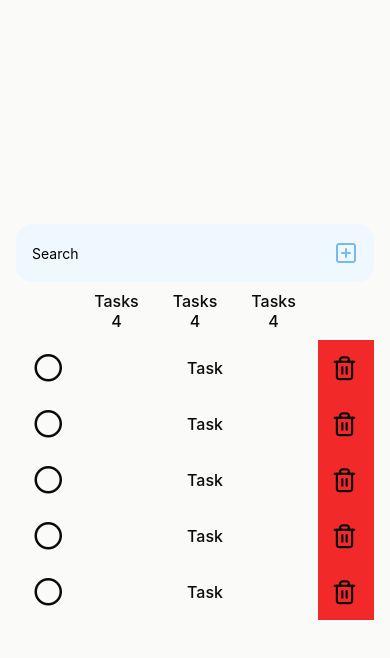
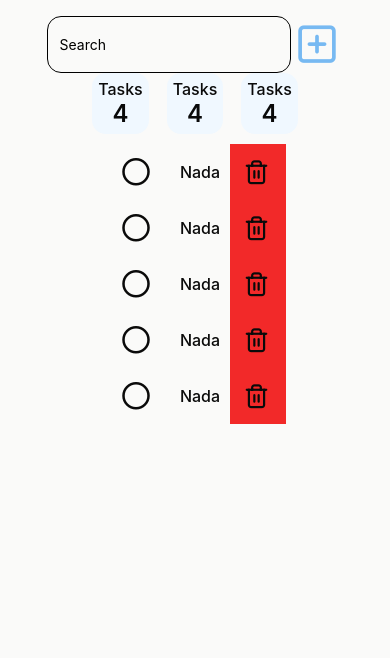
Before and after one commit to DaviBispo16/checklist-pro-app, a React Native app: screen / in a window 390 px wide. Shown: the top 658 px of the page. Built offline with nearby package versions, Linux system fonts and the light colour scheme.

Commit message:
feat: added list of tasks and search bar

```diff
--- a/App.tsx
+++ b/App.tsx
@@ -1,24 +1,50 @@
 import { StatusBar } from 'expo-status-bar';
-import { StyleSheet, Text, View } from 'react-native';
+import { FlatList, StyleSheet, Text, View, SafeAreaView} from 'react-native';
 import {Task} from './source/components/Task'
 import { CardNumber } from './source/components/CardNumber';
 import { InputAddTask } from './source/components/InputAddTask';
+import { useState } from 'react';
 
 export default function App() {
+
+  const [tasks, setTasks] = useState<{description: string, check: boolean}[]>([]);
+  const [taskTask, setTaskText] = useState("");
+
+
+
   return (
      <View style={styles.container}>
+     <SafeAreaView style={{flex: 1}}>
      <InputAddTask/>
-      <View style={{flexDirection: 'row', gap: 16}}>
+      <View style={{flexDirection: 'row', gap: 18, alignItems: 'center', justifyContent: 'center'}}>
       <CardNumber/>
       <CardNumber/>
       <CardNumber/>
       </View>
+
+      <View style={{marginTop: 10}}>
         <Task/>
         <Task/>
         <Task/>
         <Task/>
         <Task/>
-      <StatusBar style="auto" />
+      </View>
+
+
+      {/* <FlatList data={tasks} keyExtractor={(item, index) => index.toString()}
+        renderItem={
+        ({item}) => (
+          <Task/>
+        )
+      }
+      ListEmptyComponent={() => (
+        <View>
+          <Text>No tasks</Text>
+        </View>
+      )}
+
+        /> */}
+        </SafeAreaView>
      </View>
   );
 }
@@ -28,7 +54,8 @@ const styles = StyleSheet.create({
     flex: 1,
     backgroundColor: '#FAFAF9',
     alignItems: 'center',
-    justifyContent: 'center',
+    justifyContent: 'flex-start',
     padding: 16,
+
   },
 });
--- a/package.json
+++ b/package.json
@@ -11,7 +11,7 @@
   "dependencies": {
     "expo": "~51.0.28",
     "expo-status-bar": "~1.12.1",
-    "react": "18.2.0",
+    "react": "^18.3.1",
     "react-native": "0.74.5",
     "styled-components": "^6.1.12"
   },
--- a/source/components/CardNumber/index.tsx
+++ b/source/components/CardNumber/index.tsx
@@ -4,7 +4,8 @@ export function CardNumber() {
     return(
        <Container>
             <CardTitle>Tasks</CardTitle>
-            <CardTitle>4</CardTitle>
+            <CardValue>4</CardValue>
        </Container>
+
     )
 }
--- a/source/components/CardNumber/styles.ts
+++ b/source/components/CardNumber/styles.ts
@@ -1,13 +1,13 @@
 import styled from 'styled-components/native';
 
 export const Container = styled.View`
-    padding: 9px;
+    background-color: aliceblue;
+    padding: 6px;
     flex-direction: column;
     align-items: center;
-    background-color: '#77B9F2';
-    border-radius: 4px;
+    border-radius: 14px;
     overflow: hidden;
-    gap: 8px,
+
 `;
 
 export const CardTitle = styled.Text`
--- a/source/components/InputAddTask/index.tsx
+++ b/source/components/InputAddTask/index.tsx
@@ -7,7 +7,7 @@ export function InputAddTask() {
             <InputText placeholder='Search' placeholderTextColor='black' keyboardType='default'>
             </InputText>
             <InputButtom>
-                <Feather name='plus-square' size={24} color='#77B9F2'></Feather>
+                <Feather name='plus-square' size={45} color='#77B9F2'></Feather>
             </InputButtom>
         </InputContainer>
     )
--- a/source/components/InputAddTask/styles.ts
+++ b/source/components/InputAddTask/styles.ts
@@ -1,7 +1,7 @@
 import styled from 'styled-components/native';
 
 export const InputContainer = styled.View`
-    background-color: aliceblue;
+    background-color: "#000";
     border-radius: 16px;
     flex-direction: row;
     width: 100%;
@@ -10,13 +10,14 @@ export const InputContainer = styled.View`
 export const InputText = styled.TextInput`
     background-color: '#000';
     flex: 1;
-    padding: 16px;
-    border-radius: 4px;
-    color: #000
+    padding: 12px;
+    border-radius: 14px;
+    border-width: 1;
 `;
 
 export const InputButtom = styled.TouchableOpacity`
     background-color: '#77B9F2';
-    padding: 16px;
+    padding: 4px;
     border-radius: 16px;
+    align-items: center;
 `;
--- a/source/components/Task/index.tsx
+++ b/source/components/Task/index.tsx
@@ -7,7 +7,7 @@ export function Task() {
             <TaskDone>
                 <Feather name='circle' size={30} color='#0A0A0A'> </Feather>
             </TaskDone>
-            <TaskText>Task</TaskText>
+            <TaskText>Nada</TaskText>
             <TaskDelete>
                 <Feather name='trash-2' size={26} color='#0A0A0A'> </Feather>
             </TaskDelete>
--- a/source/components/Task/styles.ts
+++ b/source/components/Task/styles.ts
@@ -4,7 +4,7 @@ export const Container = styled.TouchableOpacity`
     width: 100%;
     height: 56px;
     flex-direction: row;
-    justify-content: space-between;
+    justify-content: center;
     align-items: center;
     background-color: #FAFAF9;
     overflow: hidden;
@@ -14,6 +14,7 @@ export const TaskText = styled.Text`
     color: #0A0A0A;
     font-size: 16px;
     font-weight: 500;
+    padding-right: 10px;
 `;
 
 export const TaskDone = styled.TouchableOpacity`
```
Also changed, not shown: 1 other file (tests, documents, lock files or other folders). Lines whose indentation alone changed are shown as unchanged.
